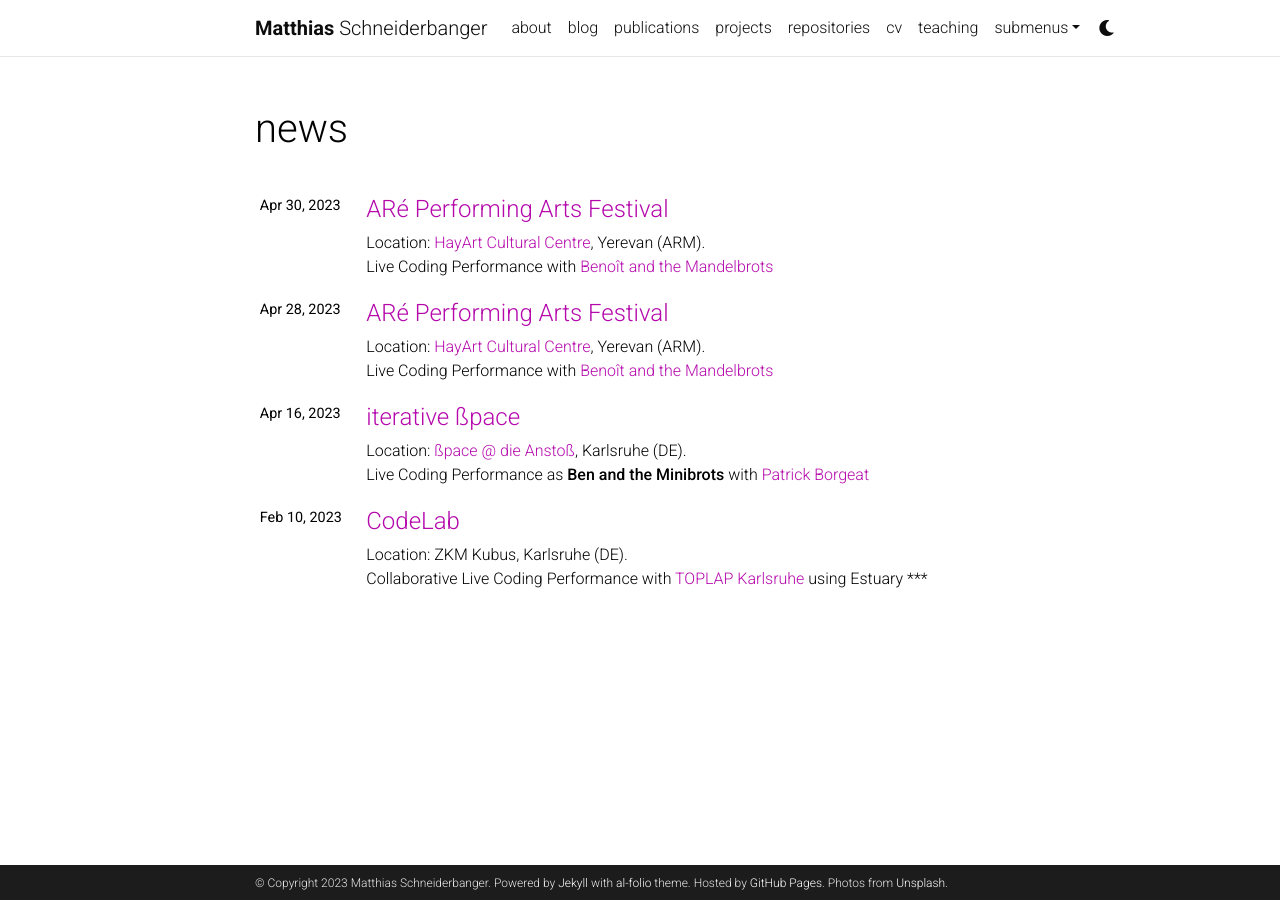
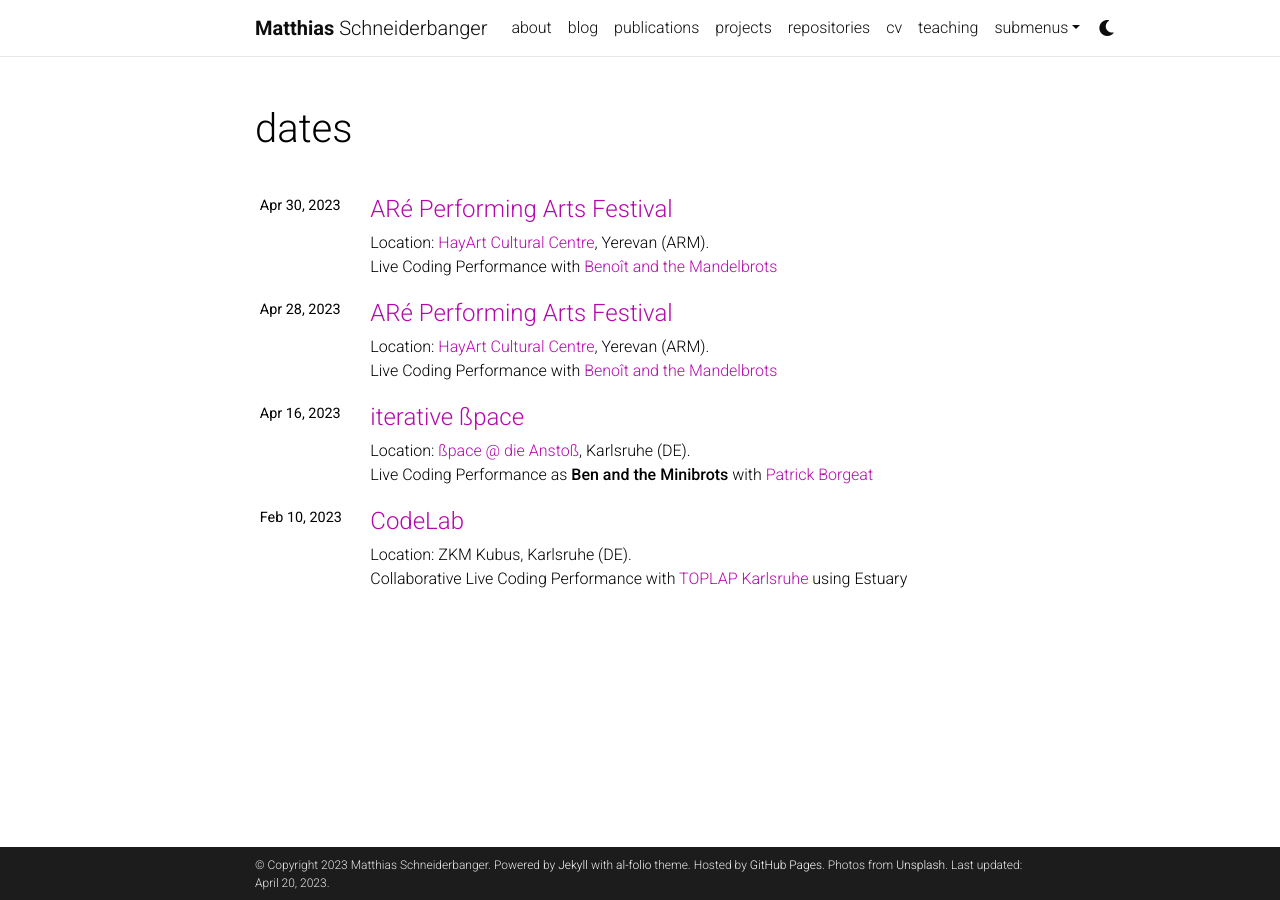
Before and after one commit to DSastre/dsastre.github.io, a Jekyll site: the page built from news.html, in a window 1280 px wide. Built offline with Jekyll 4.4.1, drawn with Linux system fonts in a browser that asks for light colours; full-size pictures stand in for the smaller copies a plugin makes; comment, search, counter and statistics services are not loaded; a style sheet for code colours, icons or effects is not loaded; some of the changed lines change nothing that is shown.

Commit message:
small fixes

```diff
--- a/_config.yml
+++ b/_config.yml
@@ -6,21 +6,21 @@
 first_name: Matthias
 middle_name:
 last_name: Schneiderbanger
-email: you@example.com
+email: mschneiderbanger@posteo.de
 description: > # the ">" symbol means to ignore newlines until "footer_text:"
   A simple, whitespace theme for academics. Based on [*folio](https://github.com/bogoli/-folio) design.
 footer_text: >
   Powered by <a href="https://jekyllrb.com/" target="_blank">Jekyll</a> with <a href="https://github.com/alshedivat/al-folio">al-folio</a> theme.
   Hosted by <a href="https://pages.github.com/" target="_blank">GitHub Pages</a>.
   Photos from <a href="https://unsplash.com" target="_blank">Unsplash</a>.
-keywords: jekyll, jekyll-theme, academic-website, portfolio-website  # add your own keywords or leave empty
+keywords: toplap, live-coding  # add your own keywords or leave empty
 
 lang: en # the language of your site (for example: en, fr, cn, ru, etc.)
 icon: ⚛️  # the emoji used as the favicon (alternatively, provide image name in /assets/img/)
 
 url: https://dsastre.github.io
 baseurl: # the subpath of your site, e.g. /blog/
-last_updated: false # set to true if you want to display last updated in the footer
+last_updated: true # set to true if you want to display last updated in the footer
 impressum_path:  # set to path to include impressum link in the footer, use the same path as permalink in a page, helps to conform with EU GDPR
 
 # -----------------------------------------------------------------------------
--- a/news.html
+++ b/news.html
@@ -1,6 +1,6 @@
 ---
 layout: page
-title: news
+title: dates
 permalink: /news/
 ---
 
```
Also changed, not shown: _news/23-02-10-zkm.md (+0 -1 lines).
